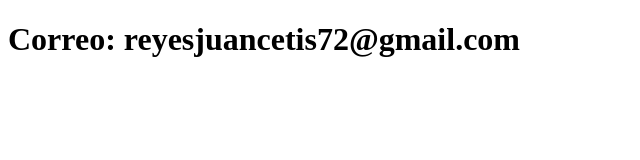
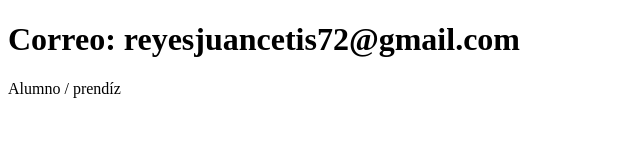
Before and after one commit to JuanManuelhevyx/sistema-de-resgistro, a plain HTML site: page contacto.html in a window 1280 px wide. Shown: the whole page, without its empty margins (0-640 px from the left). Drawn offline with Linux system fonts and the light colour scheme.

Commit message:
Actualizando el contacto.html

```diff
--- a/contacto.html
+++ b/contacto.html
@@ -7,5 +7,6 @@
 </head>
 <body>
     <h1>Correo: reyesjuancetis72@gmail.com</h1>
+    <p>Alumno / prendíz</p>
 </body>
 </html>
```
